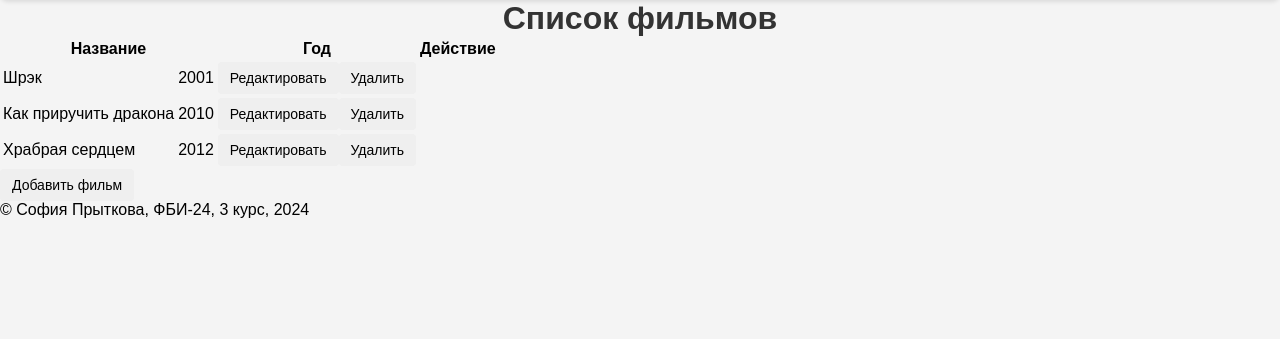
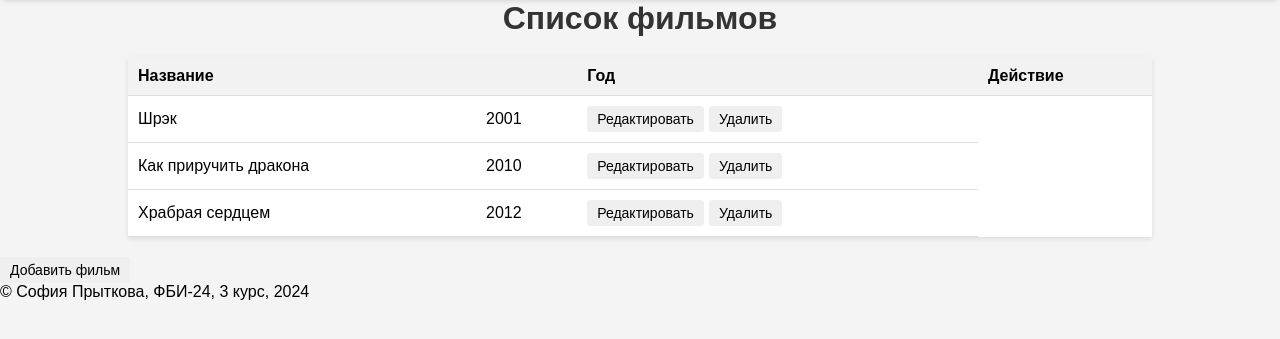
Before and after one commit to pritkusha/web-programming-labs-2, a Flask app: page /lab7/ in a window 1280 px wide. Shown: the part 66-405 px from the top of the page. Run offline with Flask 3, Linux system fonts and the light colour scheme.

Commit message:
Стили

```diff
--- a/templates/lab7/lab7.html
+++ b/templates/lab7/lab7.html
@@ -6,20 +6,125 @@
 {% block script %}
 <script src="{{ url_for('static', filename='lab7/main.js') }}"></script>
 <style>
+    /* Общие стили */
+    body {
+        font-family: Arial, sans-serif;
+        background-color: #f4f4f4;
+        margin: 0;
+        padding: 0;
+    }
+
+    h1 {
+        text-align: center;
+        color: #333;
+    }
+
+    /* Таблица */
+    table {
+        width: 80%;
+        margin: 20px auto;
+        border-collapse: collapse;
+        background-color: #fff;
+        box-shadow: 0 2px 5px rgba(0, 0, 0, 0.1);
+    }
+
+    th, td {
+        padding: 10px;
+        text-align: left;
+        border-bottom: 1px solid #ddd;
+    }
+
+    th {
+        background-color: #f2f2f2;
+        font-weight: bold;
+    }
+
+    /* Кнопки */
+    button {
+        padding: 5px 10px;
+        margin-right: 5px;
+        border: none;
+        border-radius: 3px;
+        cursor: pointer;
+        font-size: 14px;
+    }
+
+    button:hover {
+        opacity: 0.8;
+    }
+
+    .edit-button {
+        background-color: #4CAF50;
+        color: white;
+    }
+
+    .delete-button {
+        background-color: #f44336;
+        color: white;
+    }
+
+    /* Модальное окно */
     .modal {
         display: none;
+        position: fixed;
         z-index: 100;
-    box-shadow: 3px 3px 5px black;
-    background: white;
-    width: 400px;
-    left: 50%;
-    top: 220px;
-    margin-left: -200px;
-    position: absolute;
+        left: 0;
+        top: 0;
+        width: 100%;
+        height: 100%;
+        overflow: auto;
+        background-color: rgba(0, 0, 0, 0.5);
+    }
+
+    .modal-content {
+        background-color: #fefefe;
+        margin: 15% auto;
         padding: 20px;
+        border: 1px solid #888;
+        width: 50%;
+        box-shadow: 0 4px 8px rgba(0, 0, 0, 0.2);
+        border-radius: 5px;
     }
+
+    .modal-content label {
+        display: block;
+        margin-bottom: 10px;
+    }
+
+    .modal-content input, .modal-content textarea {
+        width: 100%;
+        padding: 8px;
+        margin-bottom: 15px;
+        border: 1px solid #ccc;
+        border-radius: 3px;
+    }
+
+    .modal-content button {
+        background-color: #4CAF50;
+        color: white;
+        padding: 10px 20px;
+        border: none;
+        border-radius: 3px;
+        cursor: pointer;
+    }
+
+    .modal-content button:hover {
+        background-color: #45a049;
+    }
+
+    .modal-content .cancel-button {
+        background-color: #f44336;
+    }
+
+    .modal-content .cancel-button:hover {
+        background-color: #e53935;
+    }
+
+    /* Сообщение об ошибке */
     .error-message {
         color: red;
+        font-size: 14px;
+        margin-top: 5px;
     }
 </style>
 {% endblock %}
@@ -46,7 +151,7 @@
     </script>
 
     <div>
-        <button onclick="addFilm()">Добавить фильм</button>
+        <button onclick="addFilm()" class="add-button">Добавить фильм</button>
     </div>
 
     <div class="modal">
@@ -74,6 +179,6 @@
         </label><br>
 (
         <button onclick="sendFilm()">ОК</button>
-        <button onclick="cancel()">Отмена</button>
+        <button onclick="cancel()" class="cancel-button">Отмена</button>
     </div>
 {% endblock %}
```
Lines whose indentation alone changed are shown as unchanged.
